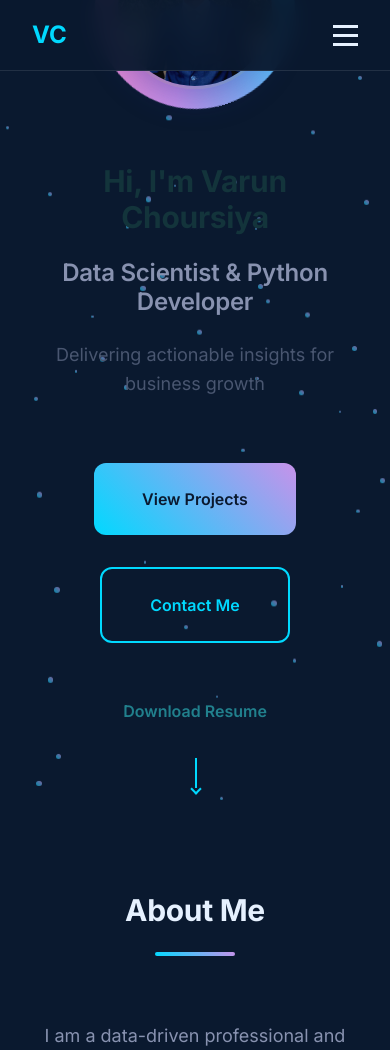
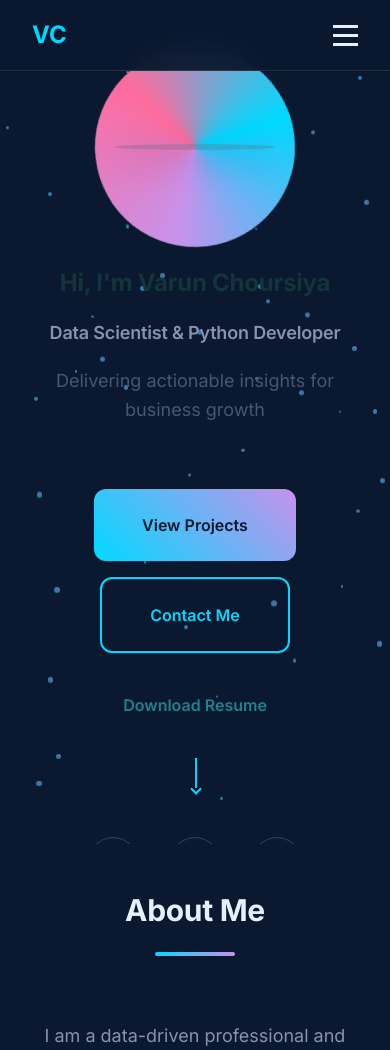
Before and after one commit to varun-chourasia/Portfolio, a Flask app: page / in a window 390 px wide. Shown: the top 1050 px of the page. Run offline with Flask 3, Linux system fonts and the light colour scheme.

Commit message:
css update

```diff
--- a/static/css/style.css
+++ b/static/css/style.css
@@ -2427,3 +2427,190 @@
   opacity: 1;
   transform: scale(1);
 }
+
+/* =======================================
+   📱 RESPONSIVE FIXES FOR MOBILE & TABLET
+   ======================================= */
+
+/* ---------- 1️⃣ Universal Styles ---------- */
+
+/* Smooth animations for transitions */
+* {
+  transition: all 0.3s ease;
+}
+
+/* ---------- 2️⃣ Fix Hero Section ---------- */
+@media (max-width: 1024px) {
+  .hero {
+    padding-top: 100px; /* Push content below navbar */
+    flex-direction: column;
+    align-items: center;
+    text-align: center;
+  }
+
+  .hero-content {
+    flex-direction: column;
+    align-items: center;
+    gap: var(--space-md);
+  }
+
+  .profile-photo-container {
+    display: flex;
+    justify-content: center;
+    align-items: center;
+    margin-top: 20px;
+  }
+
+  .profile-photo {
+    max-width: 220px;
+    width: 70%;
+    height: auto;
+    border-radius: 50%;
+    object-fit: cover;
+  }
+
+  /* Buttons in one row */
+  .hero-buttons {
+    display: flex;
+    flex-direction: row;
+    justify-content: center;
+    flex-wrap: wrap;
+    gap: var(--space-md);
+  }
+}
+
+/* ---------- 3️⃣ Skills Section Dropdown ---------- */
+
+/* Hide dropdown by default (desktop view) */
+.skills-select {
+  display: none;
+}
+
+/* Tablet & Mobile view */
+@media (max-width: 1024px) {
+  /* Hide tab buttons */
+  .skills-tabs {
+    display: none;
+  }
+
+  /* Show dropdown selector */
+  .skills-select {
+    display: block;
+    width: 80%;
+    margin: 0 auto var(--space-xl);
+    background: rgba(17, 34, 64, 0.5);
+    border: 1px solid var(--accent-primary);
+    border-radius: var(--border-radius);
+    color: var(--accent-primary);
+    padding: 10px;
+    font-weight: 600;
+    text-align: center;
+    cursor: pointer;
+    transition: var(--transition-normal);
+  }
+
+  .skills-select:focus {
+    outline: none;
+    border-color: var(--accent-primary);
+    background: rgba(17, 34, 64, 0.7);
+  }
+
+  /* Make skills section look good when one category shows */
+  .skills-grid {
+    display: block;
+    opacity: 1;
+    transform-origin: top;
+    transition: opacity 0.4s ease;
+  }
+
+  .skill-category {
+    display: none; /* hidden by default, JS shows selected one */
+    margin-bottom: 40px;
+  }
+
+  .skill-category.active {
+    display: block;
+    animation: fadeIn 0.5s ease;
+  }
+
+  @keyframes fadeIn {
+    from {
+      opacity: 0;
+      transform: translateY(15px);
+    }
+    to {
+      opacity: 1;
+      transform: translateY(0);
+    }
+  }
+}
+
+/* ---------- 4️⃣ Adjustments for Tablets (≤768px) ---------- */
+@media (max-width: 768px) {
+  .hero {
+    padding-top: 90px;
+  }
+
+  .hero-content {
+    gap: var(--space-lg);
+  }
+
+  .hero-greeting {
+    font-size: var(--font-size-3xl);
+  }
+
+  .hero-subtitle {
+    font-size: var(--font-size-xl);
+  }
+
+  .profile-photo {
+    width: 180px;
+  }
+
+  .skills-select {
+    width: 85%;
+  }
+
+  .skills-grid {
+    width: 90%;
+    margin: 0 auto;
+  }
+
+  .skills-grid .skill-item {
+    margin-bottom: var(--space-md);
+  }
+}
+
+/* ---------- 5️⃣ Adjustments for Small Phones (≤460px) ---------- */
+@media (max-width: 460px) {
+  .hero {
+    padding-top: 80px;
+  }
+
+  .hero-greeting {
+    font-size: var(--font-size-2xl);
+  }
+
+  .hero-subtitle {
+    font-size: var(--font-size-lg);
+  }
+
+  .hero-buttons {
+    flex-direction: column;
+    gap: var(--space-sm);
+  }
+
+  .skills-select {
+    width: 90%;
+    font-size: var(--font-size-sm);
+    padding: var(--space-xs) var(--space-sm);
+  }
+
+  .skill-category {
+    padding: var(--space-sm);
+  }
+
+  .profile-photo {
+    width: 160px;
+  }
+}
--- a/templates/index.html
+++ b/templates/index.html
@@ -2,9 +2,12 @@
 <html lang="en">
   <head>
     <meta charset="UTF-8" />
-    <meta name="viewport" content="width=device-width, initial-scale=1, maximum-scale=1" />
+    <meta
+      name="viewport"
+      content="width=device-width, initial-scale=1, maximum-scale=1"
+    />
     <title>Varun Choursiya - Data Scientist &amp; Python Developer</title>
-    <link rel="stylesheet" href="css/style.css" />
+    <link rel="stylesheet" href="../static/css/style.css" />
     <link
       href="https://fonts.googleapis.com/css2?family=Inter:wght@300;400;500;600;700&display=swap"
       rel="stylesheet"
@@ -14,6 +17,7 @@
       href="https://cdnjs.cloudflare.com/ajax/libs/font-awesome/6.0.0/css/all.min.css"
     />
   </head>
+
   <body>
     <!-- Navigation -->
     <nav class="navbar" id="navbar">
@@ -48,7 +52,7 @@
           <div class="profile-photo-container">
             <div class="animated-border"></div>
             <div class="profile-photo">
-              <img src="assets/photo.jpg" alt="Varun Choursiya" />
+              <img src="../static/assets/photo.jpg" alt="Varun Choursiya" />
             </div>
           </div>
         </div>
@@ -155,6 +159,19 @@
           <h2 class="section-title">Skills &amp; Technologies</h2>
           <div class="section-line"></div>
         </div>
+        <!-- Skills Dropdown (visible on mobile) -->
+        <select class="skills-select">
+          <option value="programming">Programming</option>
+          <option value="datascience">Data Science & ML</option>
+          <option value="visualization">Visualization</option>
+          <option value="web">Web Tech</option>
+          <option value="processing">Data Processing</option>
+          <option value="tools">Tools & Platforms</option>
+          <option value="databases">Databases</option>
+          <option value="soft">Soft Skills</option>
+        </select>
+
+        <!-- Original Tabs (visible on desktop) -->
         <div class="skills-tabs">
           <button class="tab-button active" data-tab="programming">
             Programming
@@ -175,6 +192,7 @@
           <button class="tab-button" data-tab="databases">Databases</button>
           <button class="tab-button" data-tab="soft">Soft Skills</button>
         </div>
+
         <div class="skills-grid">
           <!-- Programming Languages -->
           <div class="skill-category" data-category="programming">
@@ -1255,6 +1273,29 @@
       </button>
     </footer>
 
-    <script src="js/app.js"></script>
+    <script src="../static/js/app.js"></script>
+    <script>
+      const skillSelect = document.querySelector(".skills-select");
+      const skillCategories = document.querySelectorAll(".skill-category");
+
+      if (skillSelect) {
+        skillSelect.addEventListener("change", () => {
+          const selected = skillSelect.value;
+
+          skillCategories.forEach((category) => {
+            if (category.dataset.category === selected) {
+              category.style.display = "block";
+            } else {
+              category.style.display = "none";
+            }
+          });
+        });
+
+        // show first category by default on load
+        skillCategories.forEach((cat, i) => {
+          cat.style.display = i === 0 ? "block" : "none";
+        });
+      }
+    </script>
   </body>
 </html>
```
Also changed, not shown: 1 other file.
